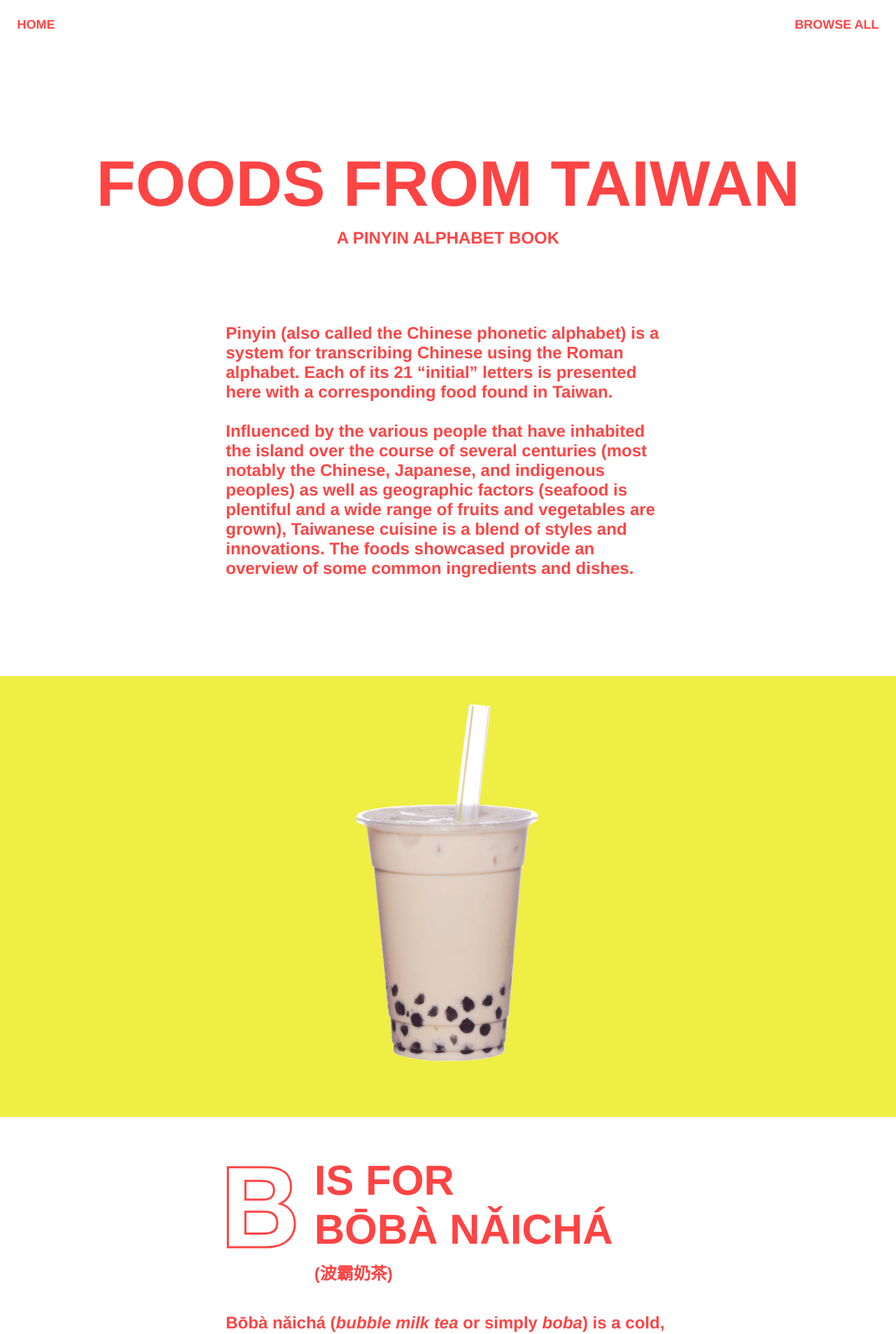
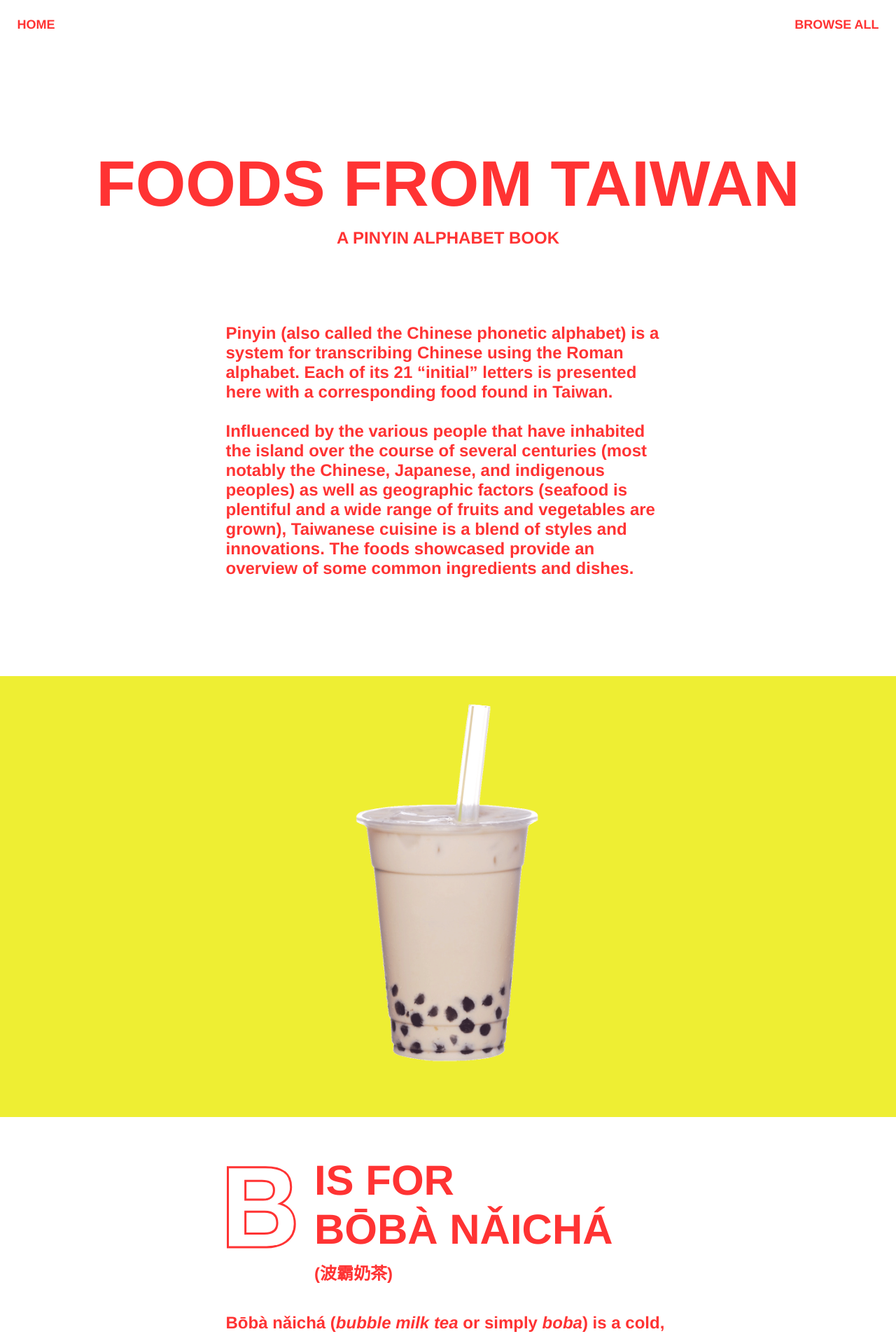
Before and after one commit to justinjaywang/taiwanese-foods, a Jekyll site: the page built from index.md, in a window 1280 px wide. Shown: the top 1906 px of the page at 70% size. Built offline with Jekyll 4.4.1, drawn with Linux system fonts in a browser that asks for light colours.

Commit message:
change selection color

```diff
--- a/assets/styles/_base.scss
+++ b/assets/styles/_base.scss
@@ -28,7 +28,7 @@
   background: $color--bg;
 }
 
-@include selection($color--accent, $color--fg);
+@include selection($color--fg, $color--bg);
 
 img,
 video,
--- a/assets/styles/_variables.scss
+++ b/assets/styles/_variables.scss
@@ -1,9 +1,8 @@
 // Colors
 
 $color--bg: #fff;
-$color--fg: #f44;
-$color--accent: #ff4;
-$color--image-bg: #ee4;
+$color--fg: #f33;
+$color--image-bg: #ee3;
 
 // Typography
 
```
